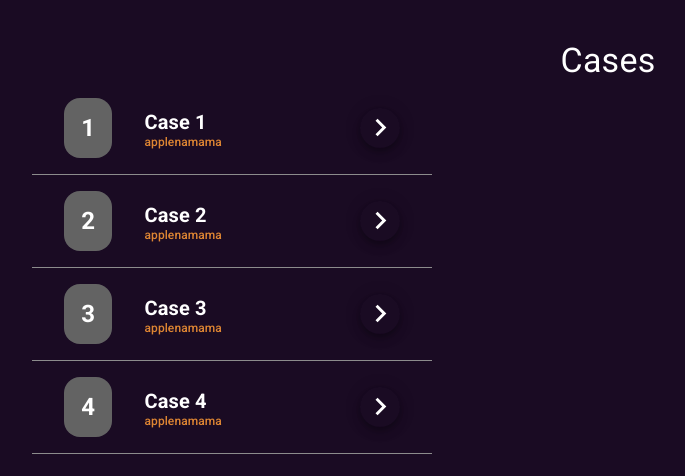
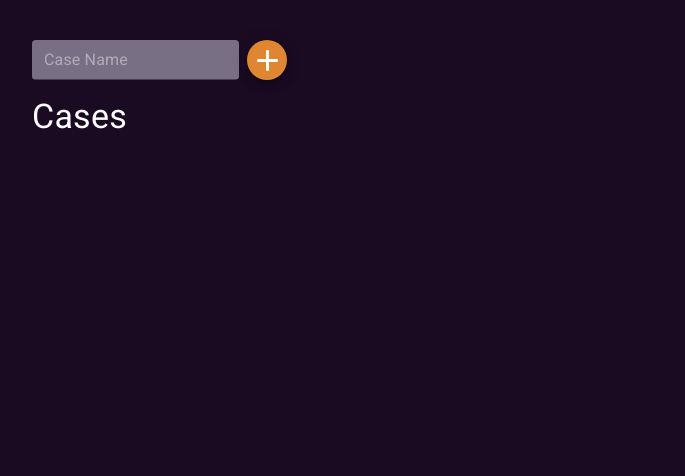
Before and after one commit to yoshivarma/Interviews-Commonality, a React (Create React App) app in the folder wordsmith/frontend/: page / in a window 1280 px wide. Shown: the top 476 px of the page, without its empty margins (32-717 px from the left). Built offline with nearby package versions, Linux system fonts and the light colour scheme.

Commit message:
New routes created for db implementation and calling

```diff
--- a/wordsmith/frontend/src/components/Cases.js
+++ b/wordsmith/frontend/src/components/Cases.js
@@ -2,53 +2,105 @@ import React, { useState, useEffect } from "react";
 import axios from "axios";
 import { Link } from "react-router-dom";
 import {
+    Alert,
 	Box,
+	Collapse,
 	Container,
 	Divider,
 	Fab,
+	IconButton,
 	List,
 	ListItem,
 	ListItemButton,
 	ListItemText,
+	TextField,
 	Typography,
 } from "@mui/material";
 import ChevronRightIcon from "@mui/icons-material/ChevronRight";
+import AddIcon from "@mui/icons-material/Add";
+import CloseIcon from "@mui/icons-material/Close";
 
 // const Cases = ( { agentCase } ) =>
 const Cases = () => {
-	// const [agentCase, setAgentCase] = useState([]);
-	let agentCase = [
-		{
-			name: "Case 1",
-			id: 1,
-			keywords: ["apple", "namama"],
-		},
-		{
-			name: "Case 2",
-			id: 2,
-			keywords: ["apple", "namama"],
-		},
-		{
-			name: "Case 3",
-			id: 3,
-			keywords: ["apple", "namama"],
-		},
-		{
-			name: "Case 4",
-			id: 4,
-			keywords: ["apple", "namama"],
-		},
-	];
-	// <Link to={"/case/" + user.id}> {user.id}</Link>
+	const [agentCase, setAgentCase] = useState([]);
+	const [textInput, setTextInput] = useState("");
+	const [open, setOpen] = useState(false);
+
+	const handleTextInputChange = (event) => {
+		setTextInput(event.target.value);
+	};
 
 	return (
 		<Container
 			fixed
-			sx={{ textAlign: "center", alignContent: "center", marginTop: 5 }}
+			sx={{ textAlign: "start", alignContent: "center", marginTop: 5 }}
 		>
-			{" "}
+			<Collapse in={open}>
+				<Alert
+					severity="error"
+					action={
+						<IconButton
+							aria-label="close"
+							color="inherit"
+							size="small"
+							onClick={() => {
+								setOpen(false);
+							}}
+						>
+							<CloseIcon fontSize="inherit" />
+						</IconButton>
+					}
+					sx={{ mb: 2 }}
+				>
+					Write a name first!
+				</Alert>
+			</Collapse>
 			<Box>
-				<Typography variant="h4" sx={{ color: "white" }}>
+				<TextField
+					required
+					hiddenLabel
+					id="filled-hidden-label-small"
+					size="small"
+					placeholder="Case Name"
+					variant="filled"
+					sx={{
+						input: { color: "white" },
+						label: { color: "orange" },
+						background: "#80768D",
+						borderRadius: 1,
+					}}
+					onChange={handleTextInputChange}
+					value={textInput}
+				/>
+				<Fab
+					variant="contained"
+					component="label"
+					sx={{
+						background: "#DF8633",
+						marginLeft: 1,
+						height: "40px",
+						width: "40px",
+					}}
+					onClick={() => {
+						if (textInput.length === 0) {
+							setOpen(true);
+						} else
+						{
+							setAgentCase([
+								...agentCase,
+								{
+									name: textInput,
+									id: Math.floor(Math.random() * 10000000000000),
+									recordings: [],
+                                    keywords: [],
+								},
+							]);
+						}
+					}}
+				>
+					<AddIcon fontSize="large" sx={{ color: "white" }} />
+				</Fab>
+				<Typography variant="h4" sx={{ color: "white", marginTop: 2 }}>
 					Cases
 				</Typography>
 				<List
@@ -114,8 +166,8 @@ const Cases = () => {
 													{a.keywords}
 												</Typography>
 											</Container>
-											<Link to={"/case/"+a.id}>
-												{" "}
+											<Link to={"/case/" + a.id}>
+
 												<Fab
 													variant="contained"
 													component="label"
@@ -124,7 +176,6 @@ const Cases = () => {
 														height: "40px",
 														width: "40px",
 													}}
-													onClick={() => console.log("Go back to cases!")}
 												>
 													<ChevronRightIcon
 														fontSize="large"
--- a/wordsmith/frontend/src/components/Recordings.js
+++ b/wordsmith/frontend/src/components/Recordings.js
@@ -3,11 +3,10 @@ import "@fontsource/roboto/400.css";
 import "@fontsource/roboto/500.css";
 import "@fontsource/roboto/700.css";
 import AddIcon from "@mui/icons-material/Add";
+import ChevronLeftIcon from "@mui/icons-material/ChevronLeft";
+import CloseIcon from "@mui/icons-material/Close";
+import ExpandMoreIcon from "@mui/icons-material/ExpandMore";
 import MicIcon from "@mui/icons-material/Mic";
-import ExpandMoreIcon from "@mui/icons-material/ExpandMore";
-import CloseIcon from "@mui/icons-material/Close";
-import ChevronLeftIcon from "@mui/icons-material/ChevronLeft";
-import { Link } from "react-router-dom";
 import {
 	Accordion,
 	AccordionDetails,
@@ -19,18 +18,16 @@ import {
 	Divider,
 	Fab,
 	IconButton,
-	Stack,
 	TextField,
 	Typography,
 } from "@mui/material";
 import Box from "@mui/material/Box";
 import Button from "@mui/material/Button";
-// import CssBaseline from "@mui/material/CssBaseline";
+import { Link } from "react-router-dom";
 import List from "@mui/material/List";
 import ListItem from "@mui/material/ListItem";
 import ListItemButton from "@mui/material/ListItemButton";
 import ListItemText from "@mui/material/ListItemText";
-import { createTheme, styled, ThemeProvider } from "@mui/material/styles";
 import axios from "axios";
 import getBlobDuration from "get-blob-duration";
 import * as React from "react";
@@ -38,50 +35,13 @@ import { useState } from "react";
 import ReactAudioPlayer from "react-audio-player";
 import { useParams } from "react-router-dom";
 
-// const darkTheme = createTheme({
-// 	palette: {
-// 		background: {
-// 			default: "#1A0B23",
-// 		},
-// 	},
-// });
-
-const CssTextField = styled(TextField)({
-	"& label.Mui-focused": {
-		color: "green",
-	},
-	input: {
-		color: "white",
-	},
-	color: "white",
-	"&.Mui-focused": {
-		color: "white",
-	},
-	"& .MuiInput-underline:after": {
-		borderBottomColor: "green",
-	},
-	"& .MuiOutlinedInput-root": {
-		"& fieldset": {
-			borderColor: "white",
-			color: "white",
-		},
-		"&:hover fieldset": {
-			borderColor: "yellow",
-		},
-		"&.Mui-focused fieldset": {
-			borderColor: "green",
-		},
-	},
-	marginRight: 10,
-});
-
 const Recordings = () => {
 	const [audio, setAudio] = useState("");
 	const [audios, setAudios] = useState([]);
 	const [audioName, setAudioName] = useState([]);
 	const [audioDuration, setAudioDuration] = useState([]);
 	const [keywords, setKeywords] = useState([]);
-	const [open, setOpen] = React.useState(false);
+	const [open, setOpen] = useState(false);
 
 	const { id } = useParams();
 
@@ -164,9 +124,6 @@ const Recordings = () => {
 	};
 
 	return (
-		// <ThemeProvider theme={darkTheme}>
-		// 	<CssBaseline />
-
 		<Container
 			fixed
 			sx={{ textAlign: "center", alignContent: "center", marginTop: 5 }}
@@ -204,7 +161,6 @@ const Recordings = () => {
 					autoComplete="off"
 				>
 					<Link to={"/"}>
-						{" "}
 						<Fab
 							variant="contained"
 							component="label"
@@ -214,26 +170,19 @@ const Recordings = () => {
 							<ChevronLeftIcon fontSize="large" sx={{ color: "white" }} />
 						</Fab>
 					</Link>
-					{/* <div> */}
 					<TextField
 						hiddenLabel
 						id="filled-hidden-label-small"
 						size="small"
 						placeholder="Recording Title"
-						// color="warning"
-						focused
+						variant="filled"
 						sx={{
 							input: { color: "white" },
 							label: { color: "orange" },
-							border: "none",
+							background: "#80768D",
 							borderRadius: 1,
 						}}
 					/>
-
-					{/* <CssTextField
-								label="Recording Title"
-								id="custom-css-outlined-input"
-							/> */}
 
 					<Fab
 						variant="contained"
@@ -250,15 +199,11 @@ const Recordings = () => {
 							marginLeft: 1,
 							height: "40px",
 							width: "40px",
-							// position: "fixed",
-							// bottom: (theme) => theme.spacing(2),
-							// right: (theme) => theme.spacing(2),
 						}}
 					>
 						<AddIcon fontSize="large" sx={{ color: "white" }} />
 						<input type="file" onChange={addFile} accept=".mp3, .wav" hidden />
 					</Fab>
-					{/* </div> */}
 				</Box>
 				<Typography variant="h4" sx={{ color: "white" }}>
 					Case {id} Keywords
```
Also changed, not shown: 1 other file (tests, documents, lock files or other folders).
